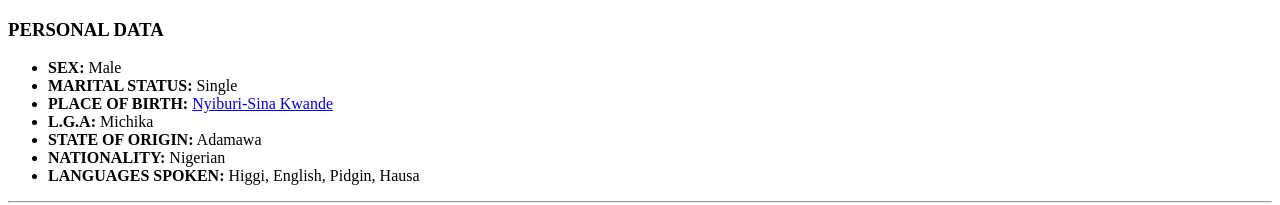
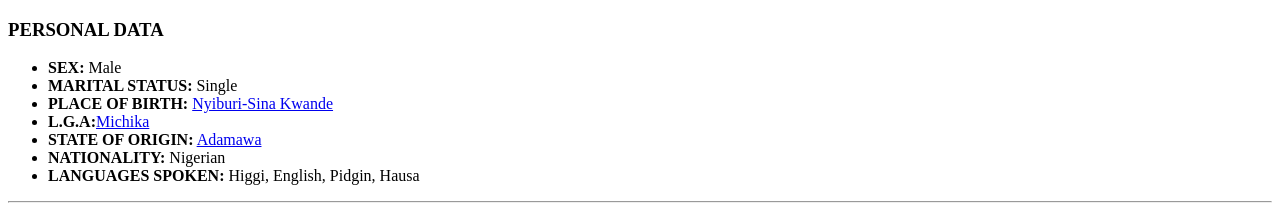
Before and after one commit to nyiburi/cv, a plain HTML site: page About/biodata.html in a window 1280 px wide. Shown: the top 205 px of the page. Drawn offline with Linux system fonts and the light colour scheme.

Commit message:
Update biodata.html

```diff
--- a/About/biodata.html
+++ b/About/biodata.html
@@ -12,8 +12,8 @@
     <li><strong>SEX:</strong> Male</li>
     <li><strong>MARITAL STATUS:</strong> Single</li>
     <li><strong>PLACE OF BIRTH:</strong> <a href="https://myspotfinder.com/nyiburi-primary-school/">Nyiburi-Sina Kwande</a></li>
-    <li><strong>L.G.A:</strong> Michika</li>
-    <li><strong>STATE OF ORIGIN:</strong> Adamawa</li>
+    <li><strong>L.G.A:</strong><a href="https://en.wikipedia.org/wiki/Michika">Michika</a></li>
+    <li><strong>STATE OF ORIGIN:</strong> <a href="https://en.wikipedia.org/wiki/Adamawa_State">Adamawa</a></li>
     <li><strong>NATIONALITY:</strong> Nigerian</li>
     <li><strong>LANGUAGES SPOKEN:</strong> Higgi, English, Pidgin, Hausa</li>
   </ul>
```
